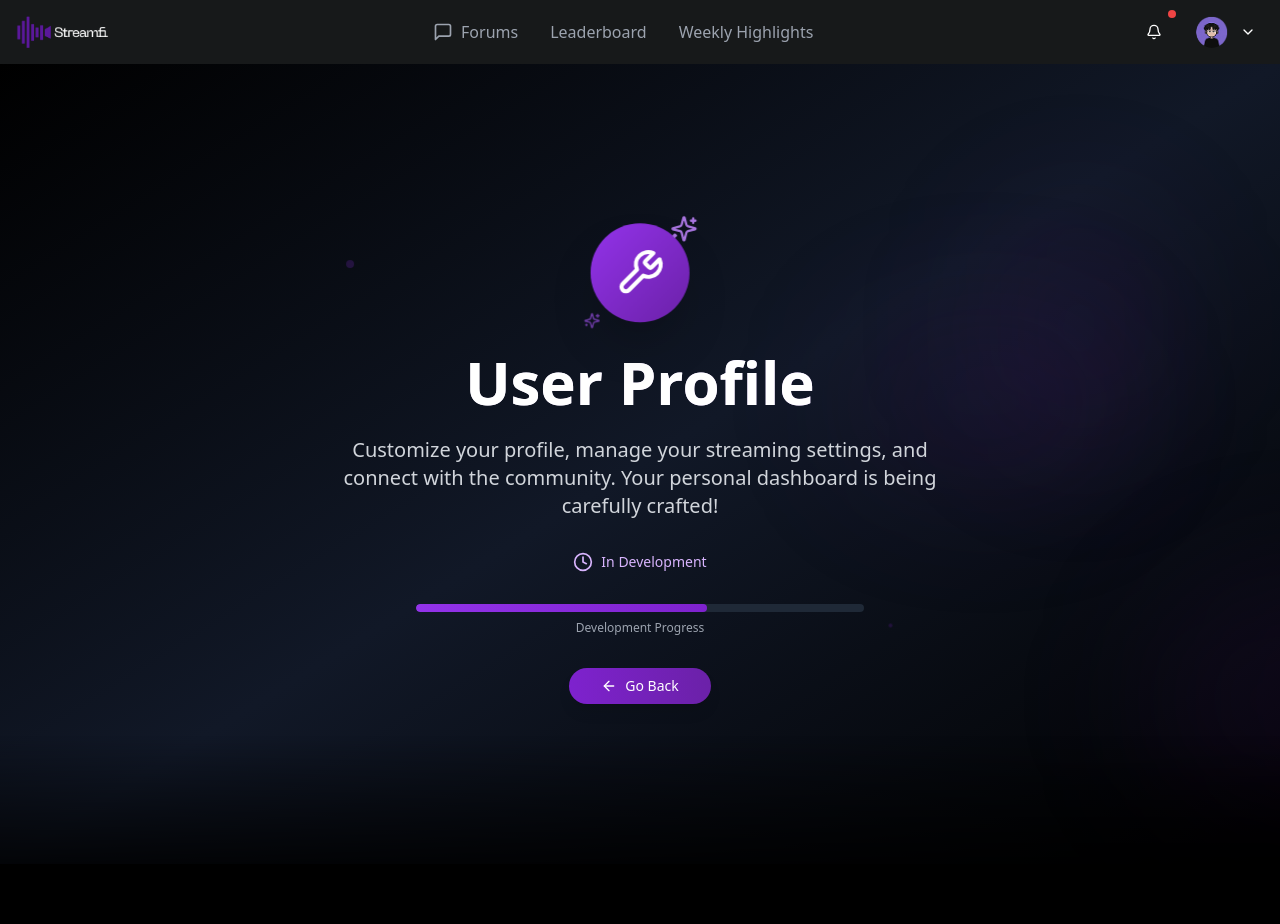
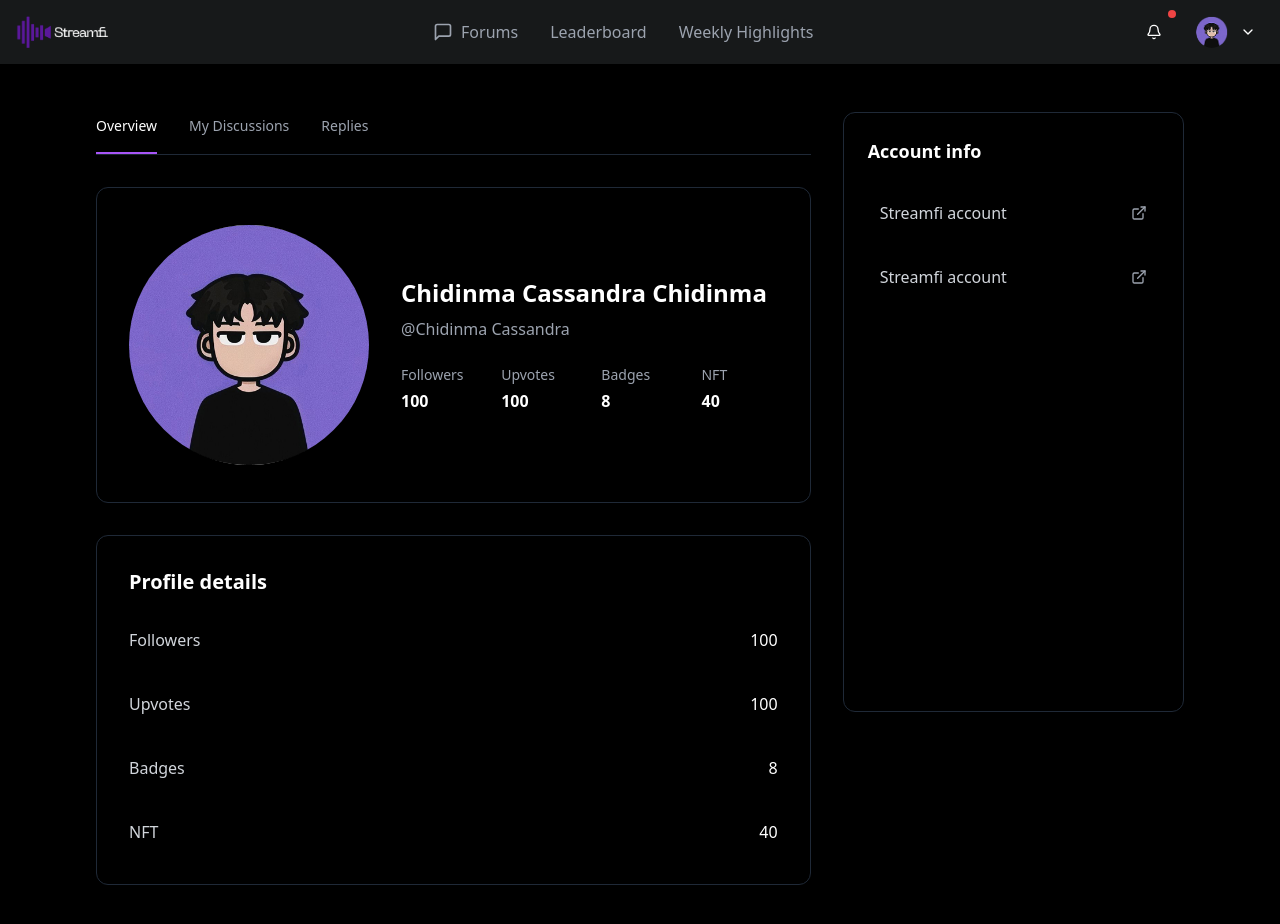
Before and after one commit to StreamFi-x/streamfi-community, a Next.js app: page /profile in a window 1280 px wide. Shown: the top 924 px of the page. Before the commit the page ends 864 px from the top, so only its background shows below. Built offline with nearby package versions, Linux system fonts and the light colour scheme.

Commit message:
Implement Community Profile Page

```diff
--- a/src/app/(pages)/profile/page.tsx
+++ b/src/app/(pages)/profile/page.tsx
@@ -1,12 +1,196 @@
-import { UnderConstruction } from "@/components/ui/under-construction"
+"use client";
 
-export default function ProfilePage() {
+import React, { useState } from "react";
+import { ExternalLink } from "lucide-react";
+import { Card, CardContent } from "@/components/ui/card";
+import { Tabs, TabsContent, TabsList, TabsTrigger } from "@/components/ui/tabs";
+import { mockUserProfile } from "@/lib/data/profile";
+
+const ProfilePage = () => {
+  const [activeTab, setActiveTab] = useState("overview");
+  const profile = mockUserProfile;
+
   return (
-    <UnderConstruction
-      title="User Profile"
-      description="Customize your profile, manage your streaming settings, and connect with the community. Your personal dashboard is being carefully crafted!"
-      backUrl="/pages/forums"
-      estimatedTime="In Development"
-    />
-  )
-}
+    <div className="min-h-screen bg-black text-white">
+
+      <div className="container mx-auto px-24 py-12">
+        <div className="grid grid-cols-1 lg:grid-cols-3 gap-8">
+
+          <div className="lg:col-span-2">
+
+            <div className="mb-8">
+              <Tabs
+                value={activeTab}
+                onValueChange={setActiveTab}
+                className="w-full"
+              >
+                <TabsList className="bg-transparent border-b border-gray-800 rounded-none w-full justify-start p-0 h-auto">
+                  <TabsTrigger
+                    value="overview"
+                    className="bg-transparent border-b-2 border-transparent data-[state=active]:border-purple-500 data-[state=active]:bg-transparent data-[state=active]:text-white rounded-none px-0 mr-8 pb-4 text-gray-400"
+                  >
+                    Overview
+                  </TabsTrigger>
+                  <TabsTrigger
+                    value="discussions"
+                    className="bg-transparent border-b-2 border-transparent data-[state=active]:border-purple-500 data-[state=active]:bg-transparent data-[state=active]:text-white rounded-none px-0 mr-8 pb-4 text-gray-400"
+                  >
+                    My Discussions
+                  </TabsTrigger>
+                  <TabsTrigger
+                    value="replies"
+                    className="bg-transparent border-b-2 border-transparent data-[state=active]:border-purple-500 data-[state=active]:bg-transparent data-[state=active]:text-white rounded-none px-0 pb-4 text-gray-400"
+                  >
+                    Replies
+                  </TabsTrigger>
+                </TabsList>
+
+
+                <TabsContent value="overview" className="mt-8">
+
+                  <Card className="bg-transparent-900 border-gray-800 mb-8">
+                    <CardContent className="p-8">
+                      <div className="flex flex-col md:flex-row items-start md:items-center space-y-6 md:space-y-0 md:space-x-8 min-h-[250px]">
+
+                        <div className="relative">
+                          <div className="w-60 h-60 rounded-full overflow-hidden">
+                            <img
+                              src="/profile-photo.jpg"
+                              className="w-full h-full object-cover"
+                            />
+                          </div>
+                        </div>
+
+
+                        <div className="flex-1">
+
+                          <h1 className="text-2xl font-bold text-white mb-2">
+                            {profile.name}
+                          </h1>
+
+                          <p className="text-gray-400 mb-6">
+                            {profile.username}
+                          </p>
+
+
+                          <div className="grid grid-cols-2 md:grid-cols-4 gap-6">
+                            <div>
+                              <p className="text-gray-400 text-sm mb-1">
+                                Followers
+                              </p>
+                              <p className="text-white font-semibold">
+                                {profile.followers}
+                              </p>
+                            </div>
+                            <div>
+                              <p className="text-gray-400 text-sm mb-1">
+                                Upvotes
+                              </p>
+                              <p className="text-white font-semibold">
+                                {profile.upvotes}
+                              </p>
+                            </div>
+                            <div>
+                              <p className="text-gray-400 text-sm mb-1">
+                                Badges
+                              </p>
+                              <p className="text-white font-semibold">
+                                {profile.badges}
+                              </p>
+                            </div>
+                            <div>
+                              <p className="text-gray-400 text-sm mb-1">NFT</p>
+                              <p className="text-white font-semibold">
+                                {profile.nft}
+                              </p>
+                            </div>
+                          </div>
+                        </div>
+                      </div>
+                    </CardContent>
+                  </Card>
+
+
+                  <Card className="bg-transparent-900 border-gray-800">
+                    <CardContent className="p-8">
+                      <h2 className="text-xl font-semibold text-white mb-6">
+                        Profile details
+                      </h2>
+
+                      <div className="space-y-6">
+
+                        <div className="flex justify-between items-center py-2">
+                          <span className="text-gray-300">Followers</span>
+                          <span className="text-white font-medium">
+                            {profile.followers}
+                          </span>
+                        </div>
+                        <div className="flex justify-between items-center py-2">
+                          <span className="text-gray-300">Upvotes</span>
+                          <span className="text-white font-medium">
+                            {profile.upvotes}
+                          </span>
+                        </div>
+                        <div className="flex justify-between items-center py-2">
+                          <span className="text-gray-300">Badges</span>
+                          <span className="text-white font-medium">
+                            {profile.badges}
+                          </span>
+                        </div>
+                        <div className="flex justify-between items-center py-2">
+                          <span className="text-gray-300">NFT</span>
+                          <span className="text-white font-medium">
+                            {profile.nft}
+                          </span>
+                        </div>
+                      </div>
+                    </CardContent>
+                  </Card>
+                </TabsContent>
+
+
+                <TabsContent value="discussions">
+                  <div className="text-center py-12">
+                    <p className="text-gray-400">No discussions yet</p>
+                  </div>
+                </TabsContent>
+
+                <TabsContent value="replies">
+                  <div className="text-center py-12">
+                    <p className="text-gray-400">No replies yet</p>
+                  </div>
+                </TabsContent>
+              </Tabs>
+            </div>
+          </div>
+
+
+          <div className="lg:col-span-1">
+            <Card className="bg-transparent border-gray-800 sticky top-8 min-h-[600px]">
+              <CardContent className="p-6">
+                <h3 className="text-lg font-semibold text-white mb-6">
+                  Account info
+                </h3>
+
+
+                <div className="space-y-4">
+                  <div className="flex items-center justify-between p-3 bg-transparent-800 rounded-lg hover:bg-gray-700 transition-colors cursor-pointer">
+                    <span className="text-gray-300">Streamfi account</span>
+                    <ExternalLink className="h-4 w-4 text-gray-400" />
+                  </div>
+
+                  <div className="flex items-center justify-between p-3 bg-transparent-800 rounded-lg hover:bg-gray-700 transition-colors cursor-pointer">
+                    <span className="text-gray-300">Streamfi account</span>
+                    <ExternalLink className="h-4 w-4 text-gray-400" />
+                  </div>
+                </div>
+              </CardContent>
+            </Card>
+          </div>
+        </div>
+      </div>
+    </div>
+  );
+};
+
+export default ProfilePage;
--- /dev/null
+++ b/src/lib/data/profile.ts
@@ -0,0 +1,41 @@
+export interface UserProfile {
+    id: string;
+    name: string;
+    username: string;
+    avatar: string;
+    followers: number;
+    upvotes: number;
+    badges: number;
+    nft: number;
+    streamfiAccount: string;
+    joinedDate: string;
+    bio?: string;
+  }
+
+  export interface ProfileStats {
+    followers: number;
+    upvotes: number;
+    badges: number;
+    nft: number;
+  }
+
+  export const mockUserProfile: UserProfile = {
+    id: "1",
+    name: "Chidinma Cassandra Chidinma",
+    username: "@Chidinma Cassandra",
+    avatar: "/api/placeholder/120/120", // This will be replaced with actual avatar
+    followers: 100,
+    upvotes: 100,
+    badges: 8,
+    nft: 40,
+    streamfiAccount: "Streamfi account",
+    joinedDate: "2024",
+    bio: "Passionate about streaming and community building"
+  };
+
+  export const mockProfileStats: ProfileStats = {
+    followers: 100,
+    upvotes: 100,
+    badges: 8,
+    nft: 40
+  };
```
Also changed, not shown: public/profile-photo.jpg (added).
